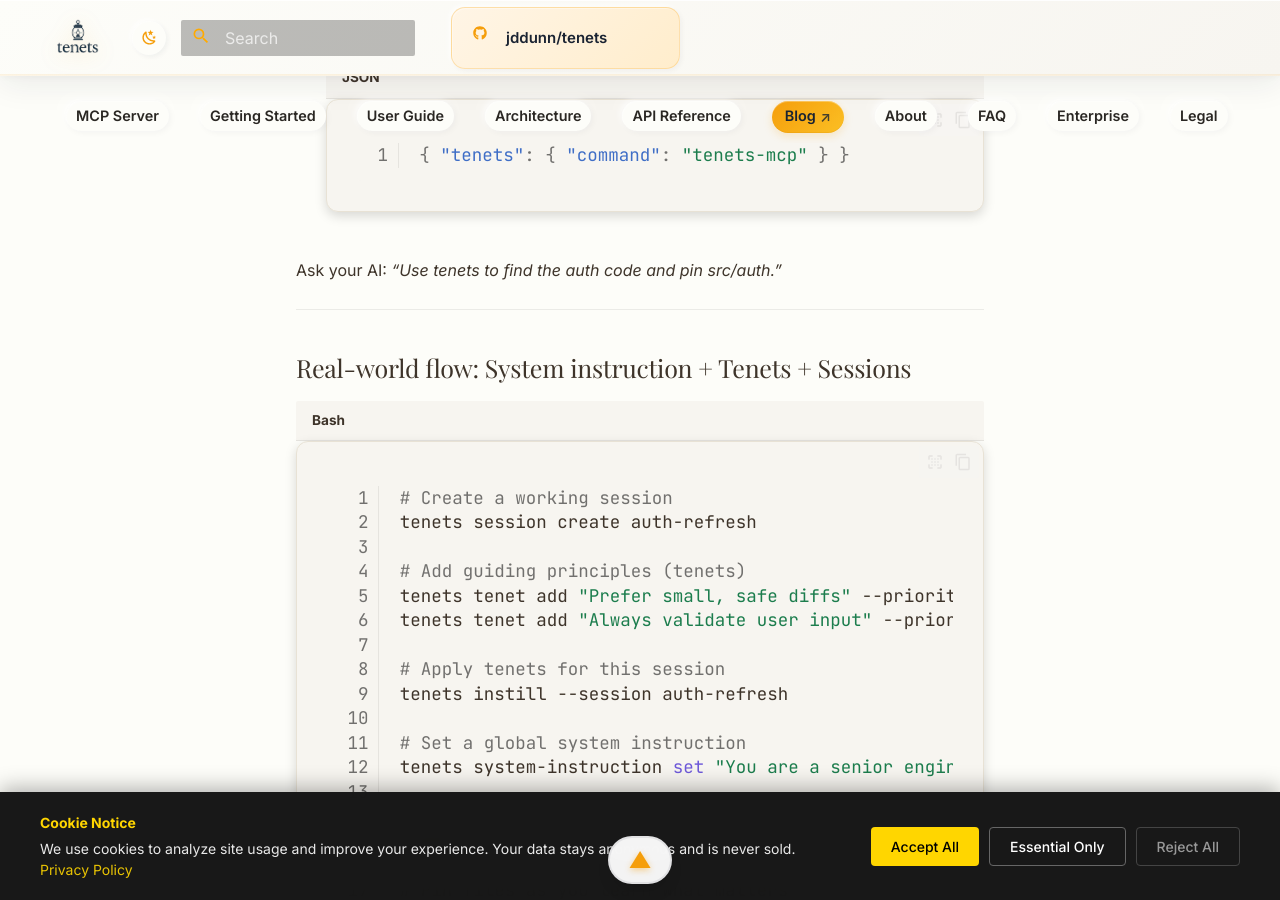
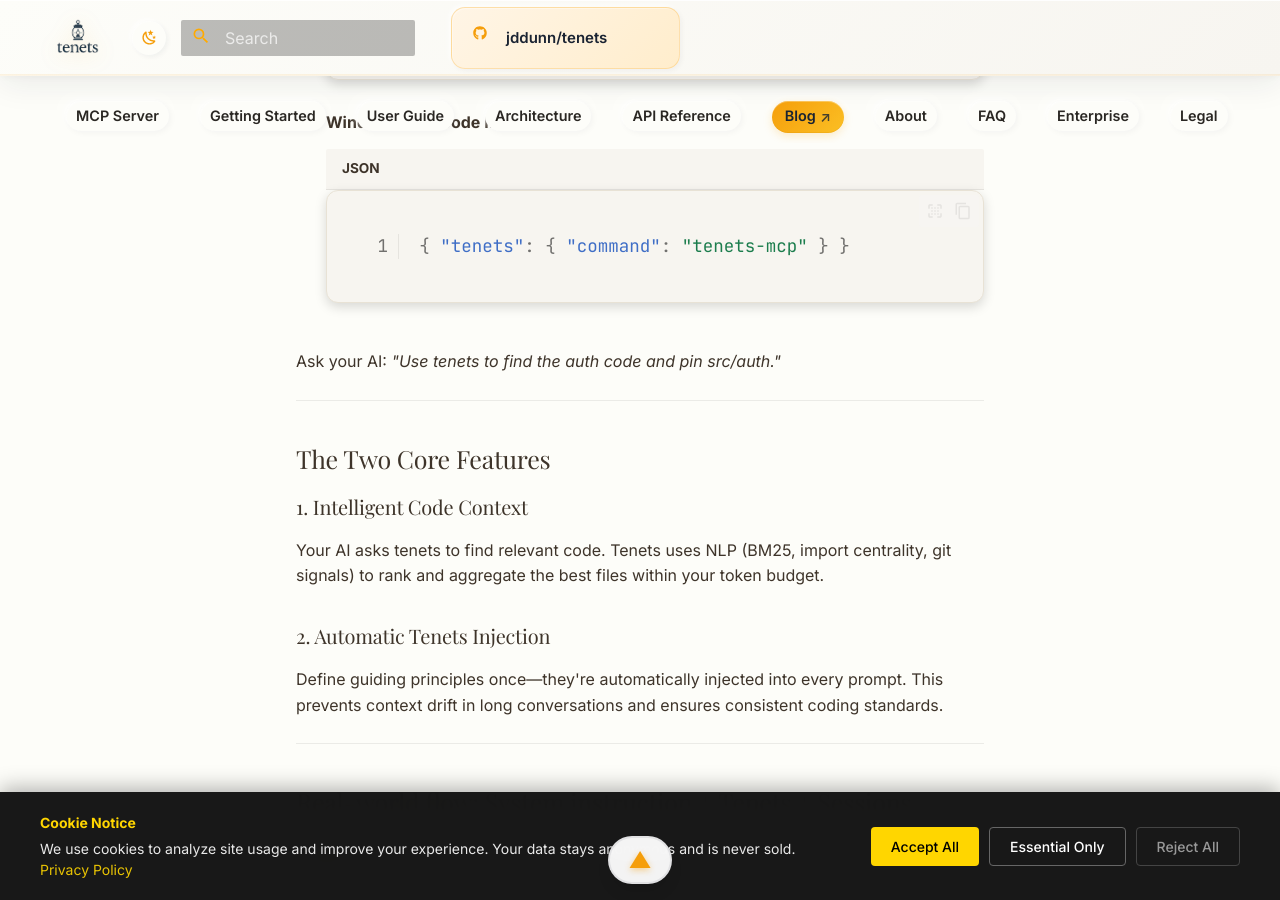
Before and after one commit to jddunn/tenets, an MkDocs documentation site: the page built from docs/quickstart.md, in a window 1280 px wide and 900 px high, scrolled down 970 px. Built offline with MkDocs 1.6.1 and Material for MkDocs 9.7.7, drawn with Linux system fonts in a browser that asks for light colours; comment, search, counter and statistics services are not loaded; some of the changed text lies outside the part shown.

Commit message:
docs: emphasize intelligent context aggregation and automatic tenets injection

````diff
--- a/docs/overrides/main.html
+++ b/docs/overrides/main.html
@@ -63,14 +63,14 @@
     "screenshot": "https://tenets.dev/logos/tenets_dark_icon_transparent_cropped.png",
     "keywords": "MCP server, Model Context Protocol, AI coding assistant, code context, Cursor MCP, Claude MCP, free open source, LLM tools, AI developer tools, code ranking",
     "featureList": [
-      "Free open source MCP server",
-      "Model Context Protocol (MCP) integration",
+      "Intelligent code context aggregation - NLP-powered file ranking finds exactly what your AI needs",
+      "Automatic guiding principles injection - tenets auto-injected into every prompt for consistency",
+      "Free open source MCP server - MIT license",
+      "100% local processing - no API costs, no data leaving your machine",
       "Native support for Cursor, Claude Desktop, Windsurf",
-      "Intelligent NLP-powered code context",
-      "Multi-factor relevance ranking (BM25, TF-IDF)",
-      "100% local processing - no data egress",
+      "Multi-factor relevance ranking (BM25, TF-IDF, import centrality, git signals)",
       "Session management with pinned files",
-      "Guiding principles (tenets) injection"
+      "Context drift prevention in long conversations"
     ],
     "offers": {
       "@type": "Offer",
--- a/docs/quickstart.md
+++ b/docs/quickstart.md
@@ -48,6 +48,8 @@
 
 # Quickstart
 
+Tenets gives your AI two superpowers: **intelligent code context** (finds the right files automatically) and **automatic tenets injection** (your guiding principles in every prompt).
+
 ## MCP-first (recommended)
 
 ```bash
@@ -70,7 +72,17 @@
   { "tenets": { "command": "tenets-mcp" } }
   ```
 
-Ask your AI: *“Use tenets to find the auth code and pin src/auth.”*
+Ask your AI: *"Use tenets to find the auth code and pin src/auth."*
+
+---
+
+## The Two Core Features
+
+### 1. Intelligent Code Context
+Your AI asks tenets to find relevant code. Tenets uses NLP (BM25, import centrality, git signals) to rank and aggregate the best files within your token budget.
+
+### 2. Automatic Tenets Injection
+Define guiding principles once—they're automatically injected into every prompt. This prevents context drift in long conversations and ensures consistent coding standards.
 
 ---
 
--- a/mkdocs.yml
+++ b/mkdocs.yml
@@ -5,7 +5,7 @@
 # SITE INFORMATION
 # ==============================================================================
 site_name: Tenets
-site_description: MCP server for context that feeds your prompts. 100% local NLP-powered code ranking for Cursor, Claude, Windsurf.
+site_description: MCP server for context that feeds your prompts. Intelligent code context aggregation + automatic guiding principles injection. 100% local, works with Cursor, Claude, Windsurf.
 site_url: https://tenets.dev
 site_author: Johnny Dunn
 copyright: >
````
Also changed, not shown: README.md (+27 -10 lines), docs/MCP.md (+6 -1 lines), docs/index.md (+26 -19 lines).
